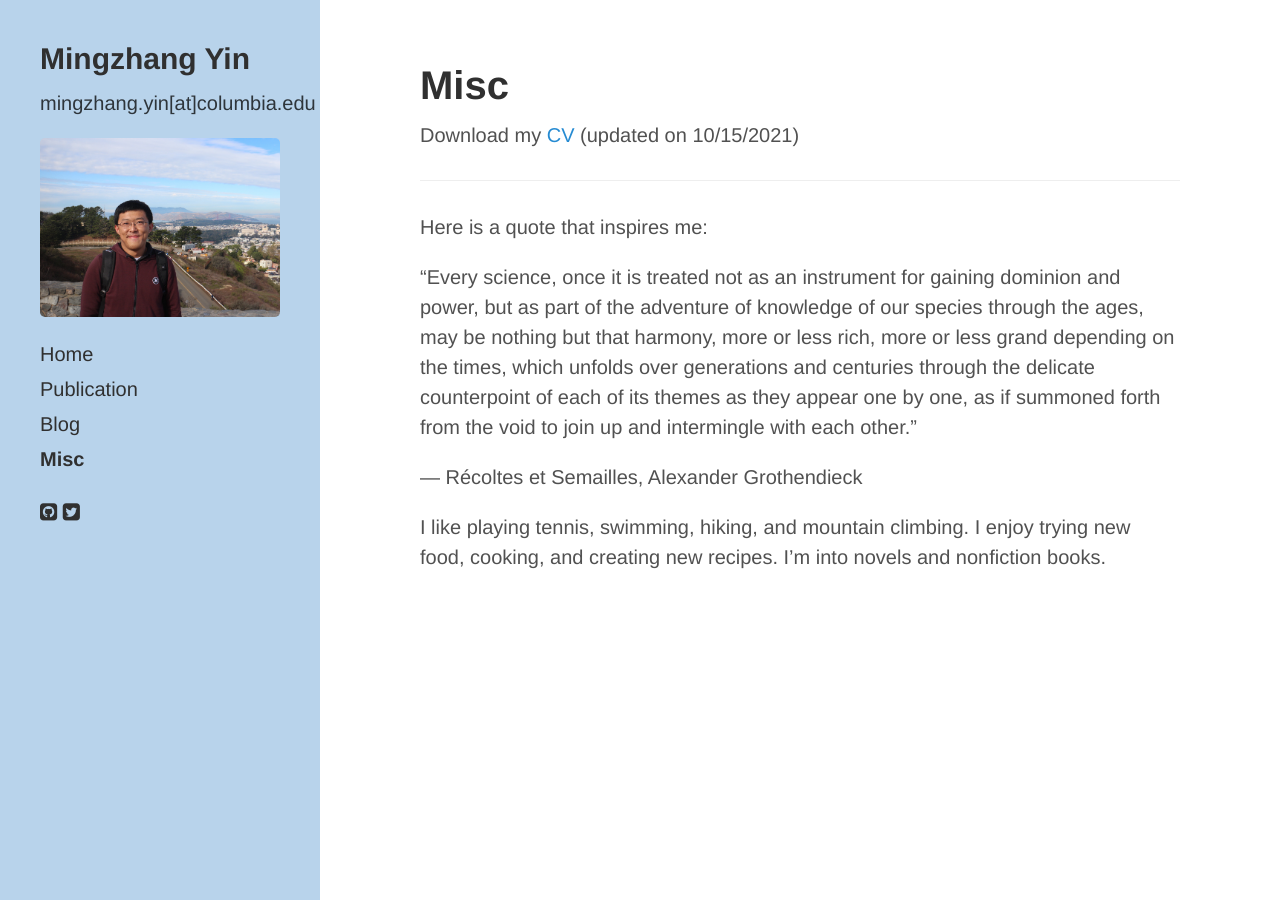
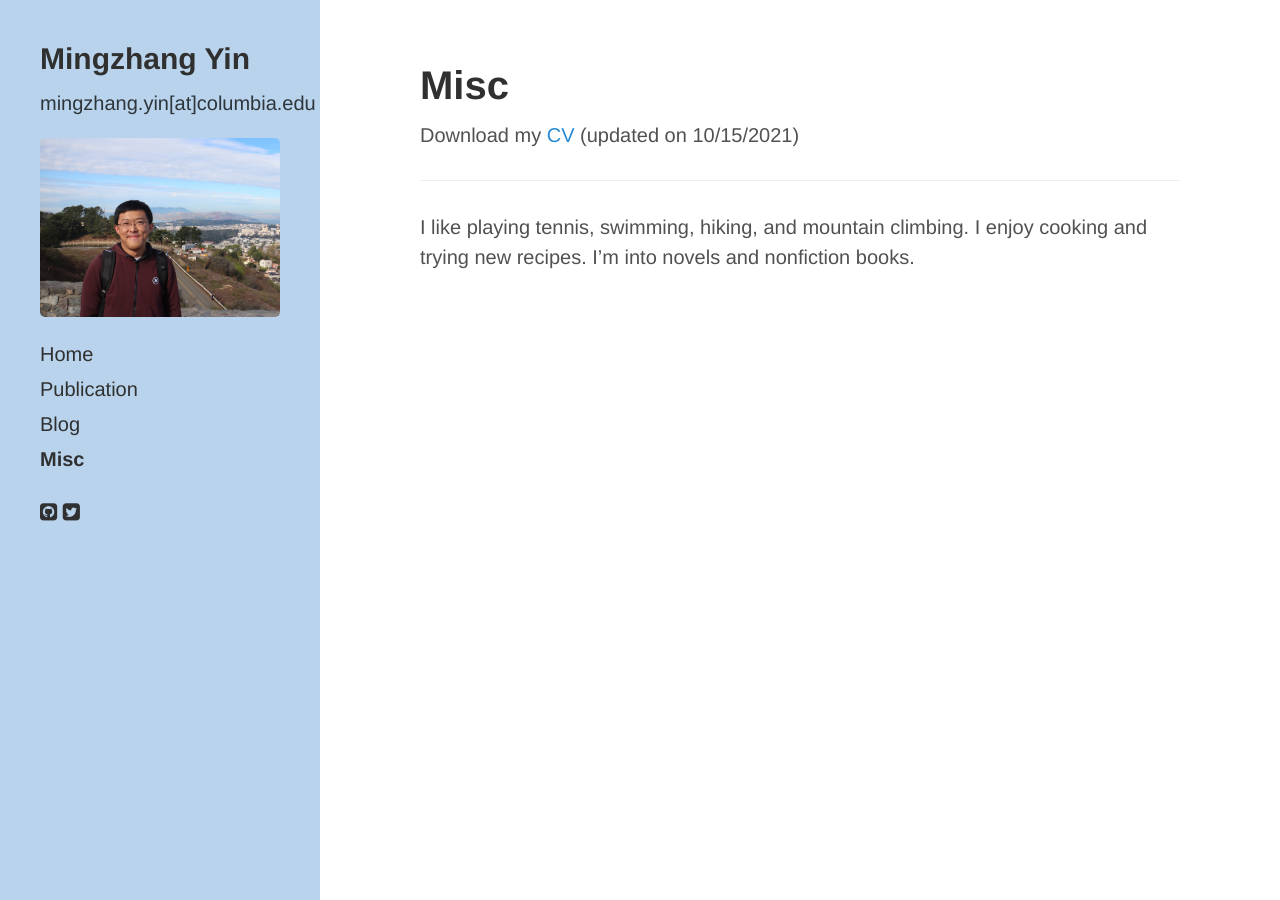
Before and after one commit to mingzhang-yin/mingzhang-yin.github.io, a Jekyll site: the page built from d-about.md, in a window 1280 px wide. Built offline with Jekyll 4.4.1, drawn with Linux system fonts in a browser that asks for light colours; nearby versions of some CDN libraries; a style sheet for code colours, icons or effects is not loaded.

Commit message:
Update d-about.md

```diff
--- a/d-about.md
+++ b/d-about.md
@@ -9,10 +9,5 @@ ___
 
 [comment]: # *Status*
 
-Here is a quote that inspires me:
 
-"Every science, once it is treated not as an instrument for gaining dominion and power, but as part of the adventure of knowledge of our species through the ages, may be nothing but that harmony, more or less rich, more or less grand depending on the times, which unfolds over generations and centuries through the delicate counterpoint of each of its themes as they appear one by one, as if summoned forth from the void to join up and intermingle with each other."
-
-— Récoltes et Semailles, Alexander Grothendieck
-
-I like playing tennis, swimming, hiking, and mountain climbing. I enjoy trying new food, cooking, and creating new recipes. I’m into novels and nonfiction books.
+I like playing tennis, swimming, hiking, and mountain climbing. I enjoy cooking and trying new recipes. I’m into novels and nonfiction books.
```
